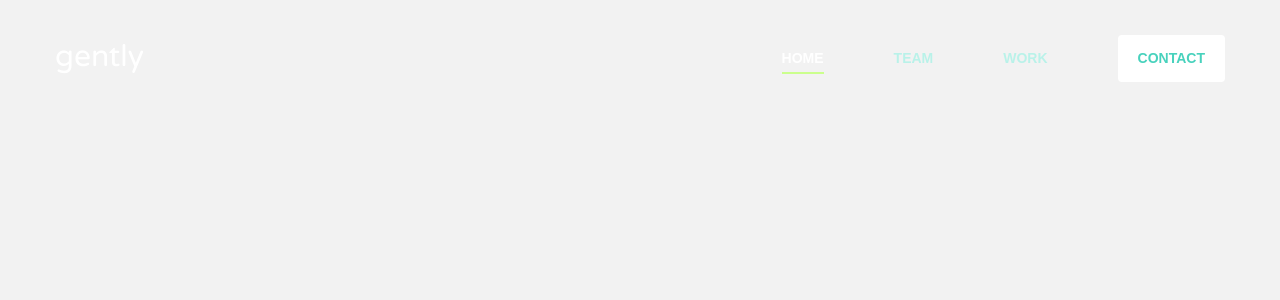
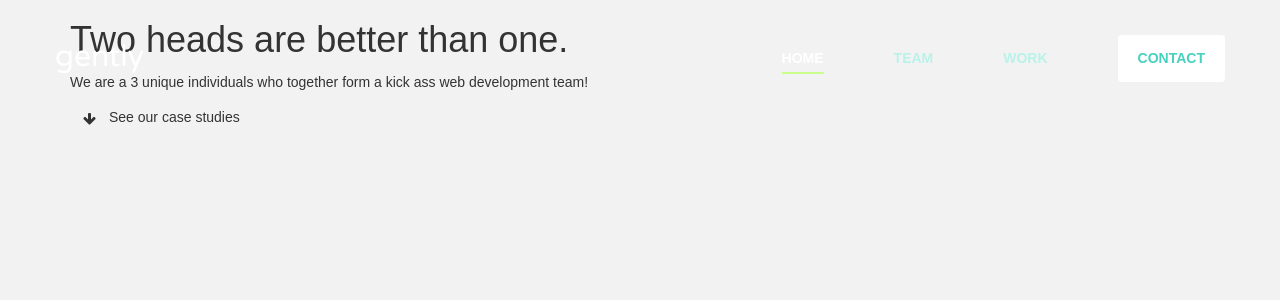
Before and after one commit to andyhqtran/legacy--2015--gently-wp, a PHP site: page / in a window 1280 px wide. Shown: the top 300 px of the page. Run offline with PHP 8.4, Linux system fonts and the light colour scheme; style sheets or scripts are compiled from the project's sources.

Commit message:
Added in Fixed Navigation Script, Added in Hero Structure.

```diff
--- a/assets/js/script.js
+++ b/assets/js/script.js
@@ -14,4 +14,16 @@ $( document ).ready(function() {
 	    $(this).parent().toggleClass('open');
 	    $(this).parent().find("ul").parent().children("form").toggleClass('open');
 	});
+
+
+  $(window).scroll(function() {
+    // Fixed Navigation
+    var windowsize = $(window).width();
+    if (windowsize > 768) {
+	    if ($(window).scrollTop() > 0) {
+	        $('body').addClass('fixed-navbar');
+	    } else {
+	        $('body').removeClass('fixed-navbar');
+	    }
+    }
 });
--- /dev/null
+++ b/assets/less/hero.less
@@ -0,0 +1,8 @@
+.hero {
+	h1 {}
+	p {}
+	.btn-group {
+		.btn-hero {}
+		span {}
+	}
+}
--- a/assets/less/style.less
+++ b/assets/less/style.less
@@ -1,6 +1,7 @@
 @import 'mixins.less';
 @import 'variables.less';
 @import 'header.less';
+@import 'hero.less';
 
 body {
 	background: darken(@white, 5%);
--- a/index.html
+++ b/index.html
@@ -68,6 +68,22 @@
         </div>
       </div>
     </nav>
+    <section class='hero'>
+      <div class='container'>
+        <div class='row'>
+          <div class='col-md-12'>
+            <h1>Two heads are better than one.</h1>
+            <p>We are a 3 unique individuals who together form a kick ass web development team!</p>
+            <div class='btn-group'>
+              <div class='btn btn-hero'>
+                <i class='fa fa-arrow-down'></i>
+              </div>
+              <span>See our case studies</span>
+            </div>
+          </div>
+        </div>
+      </div>
+    </section>
     <script src='assets/js/jquery-1.11.3.min.js'></script>
     <script src='assets/js/modernizr.js'></script>
     <script src='assets/js/bootstrap.min.js'></script>
```
Also changed, not shown: 1 other file.
